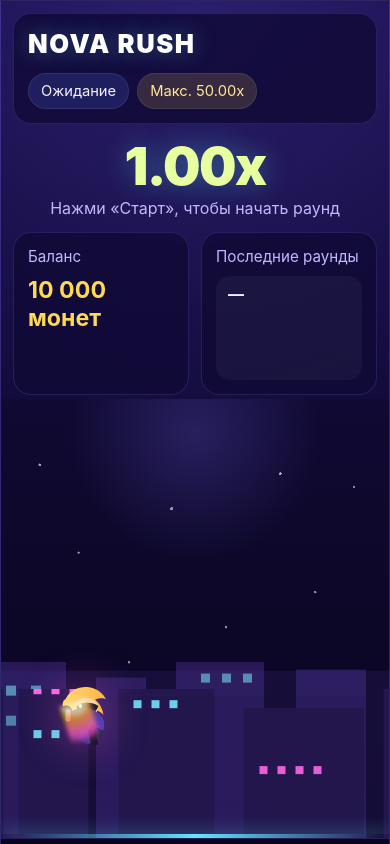
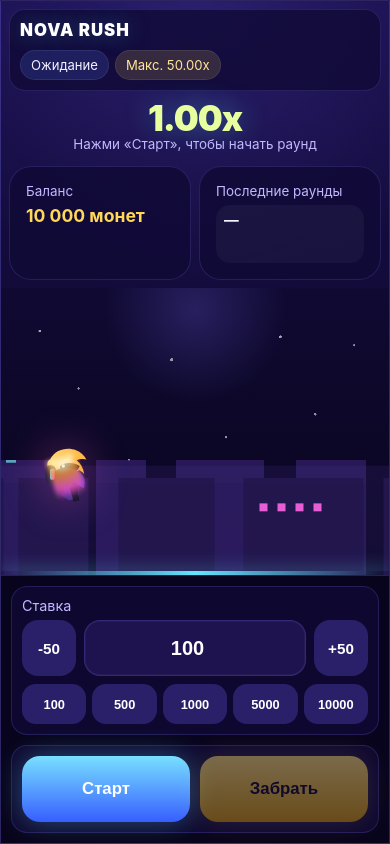
Before and after one commit to piarcoxo-debug/nvgams, a plain HTML site: page index.html in a window 390 px wide. Shown: the top 844 px of the page. Drawn offline with Linux system fonts and the light colour scheme.

Commit message:
Add files via upload

```diff
--- a/config.js
+++ b/config.js
@@ -6,7 +6,7 @@ window.NOVA_CONFIG = {
   maxBet: 10000,
   maxCrash: 50,
   historySize: 7,
-  storageKey: 'novarush_v2_state',
+  storageKey: 'novarush_v3_state',
   crashDistribution: [
     { chance: 40, min: 1.0, max: 2.0 },
     { chance: 30, min: 2.01, max: 5.0 },
--- a/index.html
+++ b/index.html
@@ -3,8 +3,9 @@
 <head>
   <meta charset="UTF-8" />
   <meta name="viewport" content="width=device-width, initial-scale=1.0, maximum-scale=1.0, user-scalable=no" />
-  <title>NovaRush V2</title>
+  <title>NovaRush V3</title>
   <link rel="stylesheet" href="styles.css" />
+  <link rel="icon" href="favicon.svg" type="image/svg+xml" />
   <script src="https://telegram.org/js/telegram-web-app.js"></script>
 </head>
 <body>
--- a/styles.css
+++ b/styles.css
@@ -14,19 +14,21 @@
 * { box-sizing: border-box; }
 html, body {
   margin: 0;
-  min-height: 100%;
+  height: 100%;
   background: radial-gradient(circle at top, #26106f 0%, var(--bg1) 56%, #04020c 100%);
   color: var(--text);
   font-family: Inter, Arial, sans-serif;
 }
-body { display: flex; justify-content: center; }
+body { display: flex; justify-content: center; overflow: hidden; }
 .app-shell {
   width: min(100vw, 1100px);
-  min-height: 100vh;
-  padding: 10px;
+  height: 100dvh;
+  padding: 8px;
 }
 .game-card {
-  min-height: calc(100vh - 20px);
+  height: calc(100dvh - 16px);
+  display: grid;
+  grid-template-rows: auto 1fr auto;
   border: 1px solid rgba(123,112,255,.3);
   border-radius: 28px;
   overflow: hidden;
@@ -104,7 +106,7 @@ body { display: flex; justify-content: center; }
 .history-high { color: #69ff9a; }
 .scene-wrap {
   position: relative;
-  height: min(58vh, 720px);
+  min-height: 0;
   overflow: hidden;
   background:
     radial-gradient(circle at 50% 8%, rgba(123,112,255,.22), transparent 28%),
@@ -301,24 +303,80 @@ body { display: flex; justify-content: center; }
   60% { transform: translate(-3px,-2px); }
   80% { transform: translate(3px,2px); }
 }
-@media (max-width: 900px) {
-  .topbar { grid-template-columns: 1fr; }
-  .side-panel { grid-template-columns: 1fr 1fr; }
-  .control-bar { grid-template-columns: 1fr; }
-  .action-btn { height: 108px; }
+
+
+
+#betInput {
+  width: 100%;
+  height: 72px;
+  border-radius: 20px;
+  border: 1px solid rgba(131,120,255,.22);
+  background: rgba(34, 22, 86, .86);
+  color: #fff;
+  text-align: center;
+  font-size: 2rem;
+  font-weight: 900;
+  padding: 0 16px;
+  box-shadow: inset 0 0 0 1px rgba(255,255,255,.03);
 }
+
 @media (max-width: 620px) {
-  .app-shell { padding: 0; }
-  .game-card { border-radius: 0; min-height: 100vh; }
-  .topbar { padding: 12px 12px 4px; gap: 10px; }
-  .brand-box, .side-panel > div, .bet-panel, .action-panel { border-radius: 18px; padding: 14px; }
-  .scene-wrap { height: 52vh; }
-  .control-bar { padding: 12px; gap: 12px; }
-  .bet-row { grid-template-columns: 70px 1fr 70px; gap: 8px; }
-  .mini-btn { height: 60px; font-size: 1rem; }
-  #betInput { height: 60px; font-size: 1.7rem; }
-  .bet-presets { grid-template-columns: repeat(3, 1fr); }
-  .action-panel { grid-template-columns: 1fr 1fr; }
-  .action-btn { height: 96px; border-radius: 20px; }
-  .pilot { width: 82px; height: 82px; left: 48px; bottom: 82px; }
+  html, body { height: 100dvh; }
+  .app-shell { padding: 0; height: 100dvh; }
+  .game-card { border-radius: 0; height: 100dvh; grid-template-rows: auto minmax(220px, 1fr) auto; }
+  .topbar {
+    grid-template-columns: 1fr 1fr;
+    grid-template-areas:
+      "brand brand"
+      "center center"
+      "balance history";
+    gap: 8px;
+    padding: 10px;
+  }
+  .brand-box { grid-area: brand; padding: 12px 14px; }
+  .center-readout { grid-area: center; padding: 2px 0 4px; }
+  .side-panel { grid-area: balance / balance / history / history; display: contents; }
+  .balance-box { grid-area: balance; }
+  .history-box { grid-area: history; }
+  .brand { font-size: 1.15rem; }
+  .status-row { margin-top: 10px; gap: 6px; }
+  .badge { padding: 6px 10px; font-size: .82rem; }
+  .multiplier { font-size: clamp(2.3rem, 11vw, 4rem); line-height: 1; }
+  .status-text { font-size: .92rem; min-height: 18px; }
+  .balance-box span, .history-box span { margin-bottom: 6px; font-size: .84rem; }
+  .balance-box strong { font-size: 1.1rem; }
+  .history-list { min-height: 58px; gap: 6px; }
+  .history-item { padding: 6px 8px; font-size: .92rem; }
+  .brand-box, .balance-box, .history-box, .bet-panel, .action-panel { border-radius: 16px; padding: 12px; }
+  .scene-wrap { min-height: 0; }
+  .pilot { width: 74px; height: 74px; left: 34px; bottom: 64px; }
+  .control-bar {
+    grid-template-columns: 1fr;
+    gap: 10px;
+    padding: 10px;
+    position: sticky;
+    bottom: 0;
+    backdrop-filter: blur(10px);
+    background: rgba(9, 5, 29, 0.94);
+  }
+  .bet-panel label { font-size: .9rem; display: block; margin-bottom: 6px; }
+  .bet-row { grid-template-columns: 60px 1fr 60px; gap: 8px; }
+  .mini-btn { height: 56px; font-size: .95rem; border-radius: 16px; }
+  #betInput { height: 56px; font-size: 1.45rem; border-radius: 16px; }
+  .bet-presets { grid-template-columns: repeat(5, minmax(0,1fr)); gap: 6px; margin-top: 8px; }
+  .preset-btn { height: 40px; font-size: .88rem; border-radius: 14px; }
+  .action-panel { grid-template-columns: 1fr 1fr; gap: 10px; }
+  .action-btn { height: 72px; border-radius: 18px; font-size: 1.2rem; }
 }
+
+@media (max-width: 390px) {
+  .topbar { padding: 8px; }
+  .brand-box, .balance-box, .history-box, .bet-panel, .action-panel { padding: 10px; }
+  .brand { font-size: 1.05rem; }
+  .multiplier { font-size: 2.2rem; }
+  .status-text { font-size: .84rem; }
+  .bet-row { grid-template-columns: 54px 1fr 54px; }
+  #betInput { font-size: 1.25rem; }
+  .preset-btn { font-size: .8rem; }
+  .action-btn { height: 66px; font-size: 1.05rem; }
+}
```
Also changed, not shown: favicon.svg (added).
